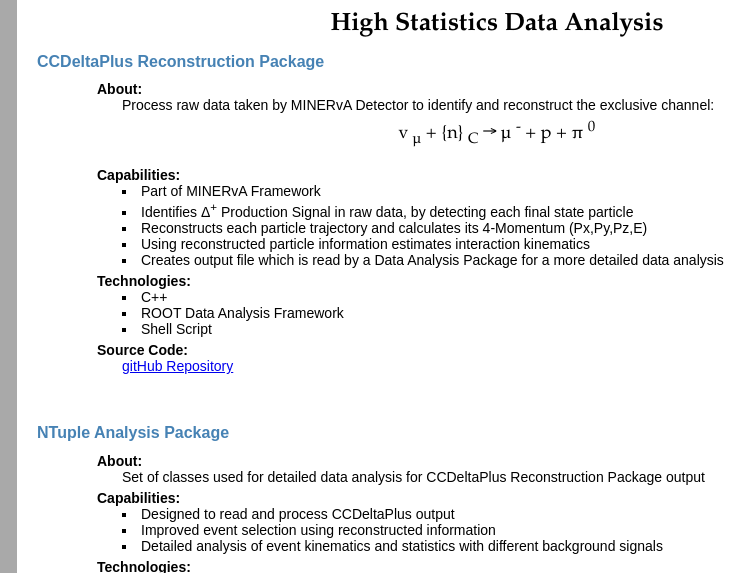
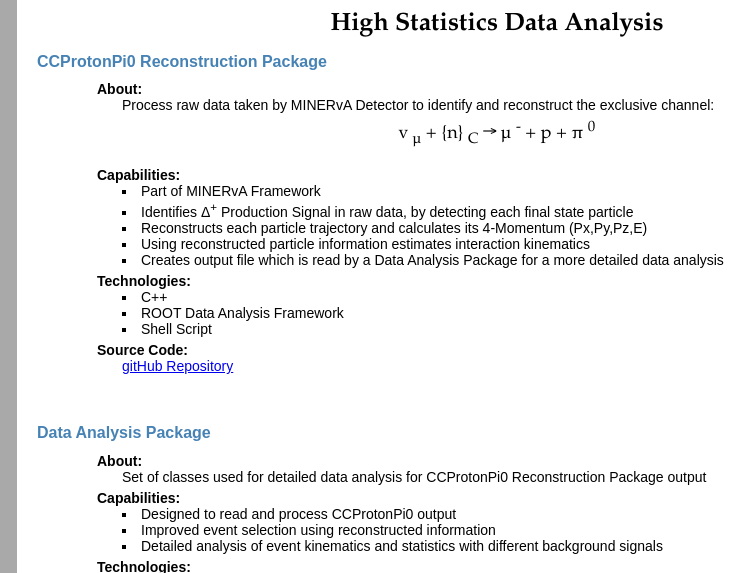
Before and after one commit to oaltinok/WebDevelopment, a plain HTML site: page OnlinePortfolio/software.html in a window 1280 px wide. Shown: the part 203-776 px from the top of the page, 143-889 px from the left. Drawn offline with Linux system fonts and the light colour scheme; a web font is replaced by a local one.

Commit message:
Minor Updates
CCDeltaPlus renames as CCProtonPi0
Symmetry Magazine article included on System Design

```diff
--- a/OnlinePortfolio/software.html
+++ b/OnlinePortfolio/software.html
@@ -32,8 +32,8 @@
 
 <h2>High Statistics Data Analysis</h2>
 
-<!-- CCDeltaPlus Package -->
-<h3>CCDeltaPlus Reconstruction Package</h3>
+<!-- CCProtonPi0 Package -->
+<h3>CCProtonPi0 Reconstruction Package</h3>
 
 <div class="systemContent">
 	<dl>
@@ -79,21 +79,21 @@
 <div class="clear"></div>
 
 
-<!-- NTuple Analysis Package -->
-<h3>NTuple Analysis Package</h3>
+<!-- Data Analysis Package -->
+<h3>Data Analysis Package</h3>
 
 <div class="systemContent">
 	<dl>
 		<dt>About:</dt>
 		<dd>
-			Set of classes used for detailed data analysis for CCDeltaPlus Reconstruction Package output
+			Set of classes used for detailed data analysis for CCProtonPi0 Reconstruction Package output
 		</dd>
 
 		<dt>Capabilities:</dt>
 
 		<ul class="insideList">
 			<dd>
-			<li>Designed to read and process CCDeltaPlus output</li>
+			<li>Designed to read and process CCProtonPi0 output</li>
 			<li>Improved event selection using reconstructed information</li>
 			<li>Detailed analysis of event kinematics and statistics with different background signals</li>
 			</dd>
```
Also changed, not shown: OnlinePortfolio/system.html (+7 -0 lines), 1 other file.
